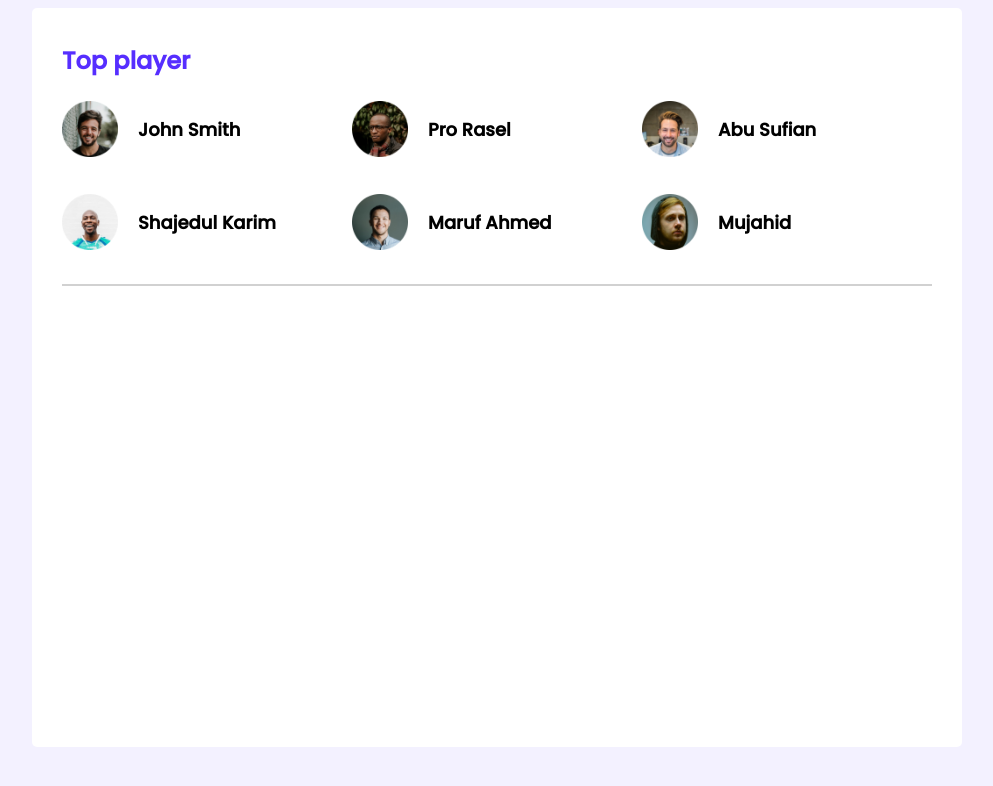
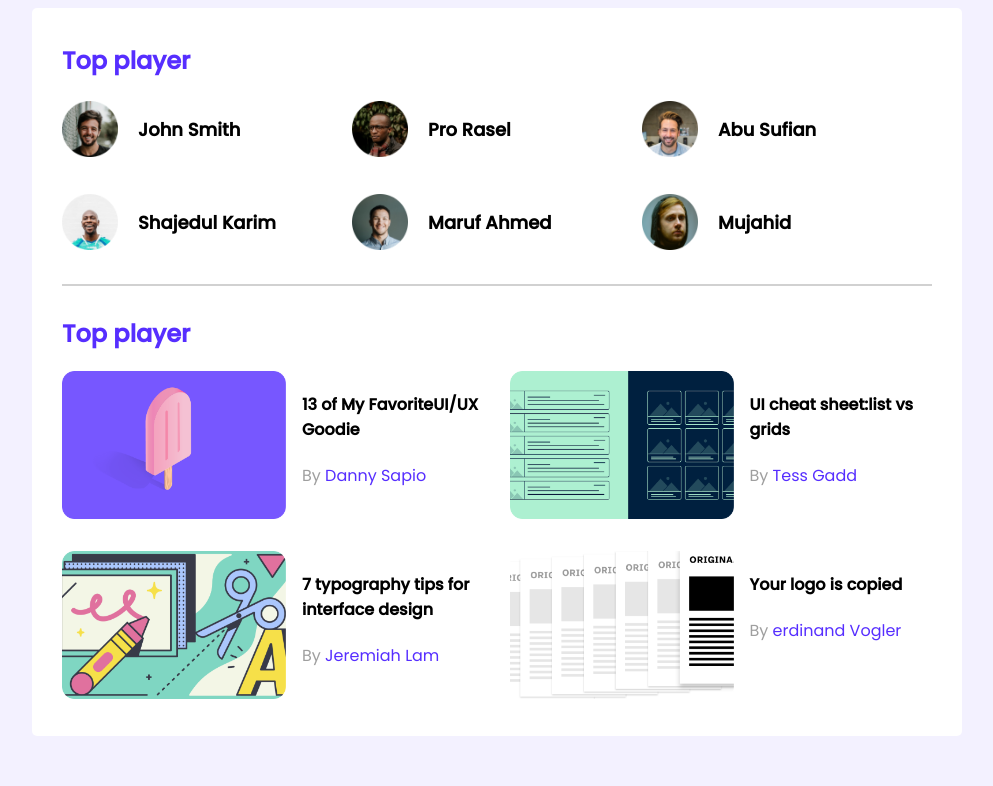
Before and after one commit to sajibur-rahman/leader-board, a plain HTML site: page index.html in a window 1280 px wide. Shown: the whole page, without its empty margins (143-1136 px from the left). Drawn offline with Linux system fonts and the light colour scheme; a web font is replaced by a local one.

Commit message:
blog area is finished

```diff
--- a/index.html
+++ b/index.html
@@ -41,6 +41,64 @@
           </div>
         </div>
         <hr />
+        <div class="top_blogs">
+          <h2 class="section_title">Top player</h2>
+          <div class="blogs_container">
+            <article class="blog">
+              <div class="blog_thumbnail">
+                <img src="./images/blogs/blog-1.png" alt="blog1" />
+              </div>
+              <div class="blog_details">
+                <h4 class="blog_name">13 of My FavoriteUI/UX Goodie</h4>
+                <p class="blog_author">
+                  By
+                  <a href="#">Danny Sapio</a>
+                </p>
+              </div>
+            </article>
+
+            <article class="blog">
+              <div class="blog_thumbnail">
+                <img src="./images/blogs/blog-2.png" alt="blog1" />
+              </div>
+              <div class="blog_details">
+                <h4 class="blog_name">UI cheat sheet:list vs grids</h4>
+                <p class="blog_author">
+                  By
+                  <a href="#">Tess Gadd</a>
+                </p>
+              </div>
+            </article>
+
+            <article class="blog">
+              <div class="blog_thumbnail">
+                <img src="./images/blogs/blog-3.png" alt="blog1" />
+              </div>
+              <div class="blog_details">
+                <h4 class="blog_name">
+                  7 typography tips for interface design
+                </h4>
+                <p class="blog_author">
+                  By
+                  <a href="#">Jeremiah Lam</a>
+                </p>
+              </div>
+            </article>
+
+            <article class="blog">
+              <div class="blog_thumbnail">
+                <img src="./images/blogs/blog-4.png" alt="blog1" />
+              </div>
+              <div class="blog_details">
+                <h4 class="blog_name">Your logo is copied</h4>
+                <p class="blog_author">
+                  By
+                  <a href="#">erdinand Vogler</a>
+                </p>
+              </div>
+            </article>
+          </div>
+        </div>
       </section>
     </main>
   </body>
--- a/styles/styles.css
+++ b/styles/styles.css
@@ -13,7 +13,6 @@ main {
 
 .container {
   width: 870px;
-  height: 679px;
   background: #ffffff;
   border-radius: 5px;
   padding: 30px;
@@ -52,3 +51,37 @@ hr {
   margin-left: 20px;
   font-size: 18px;
 }
+
+/* top blogs section */
+
+.top_blogs {
+  margin-top: 30px;
+}
+
+.blogs_container {
+  display: grid;
+  grid-template-columns: repeat(2, 1fr);
+  /* grid-row-gap: 25px; */
+  grid-gap: 25px;
+}
+
+.blog_thumbnail img {
+  width: 224px;
+}
+.blog {
+  display: flex;
+}
+
+.blog_details {
+  margin-left: 16px;
+}
+
+.blog_author {
+  font-size: 16px;
+  color: #9f9f9f;
+}
+
+.blog_author a {
+  text-decoration: none;
+  color: #562eff;
+}
```
